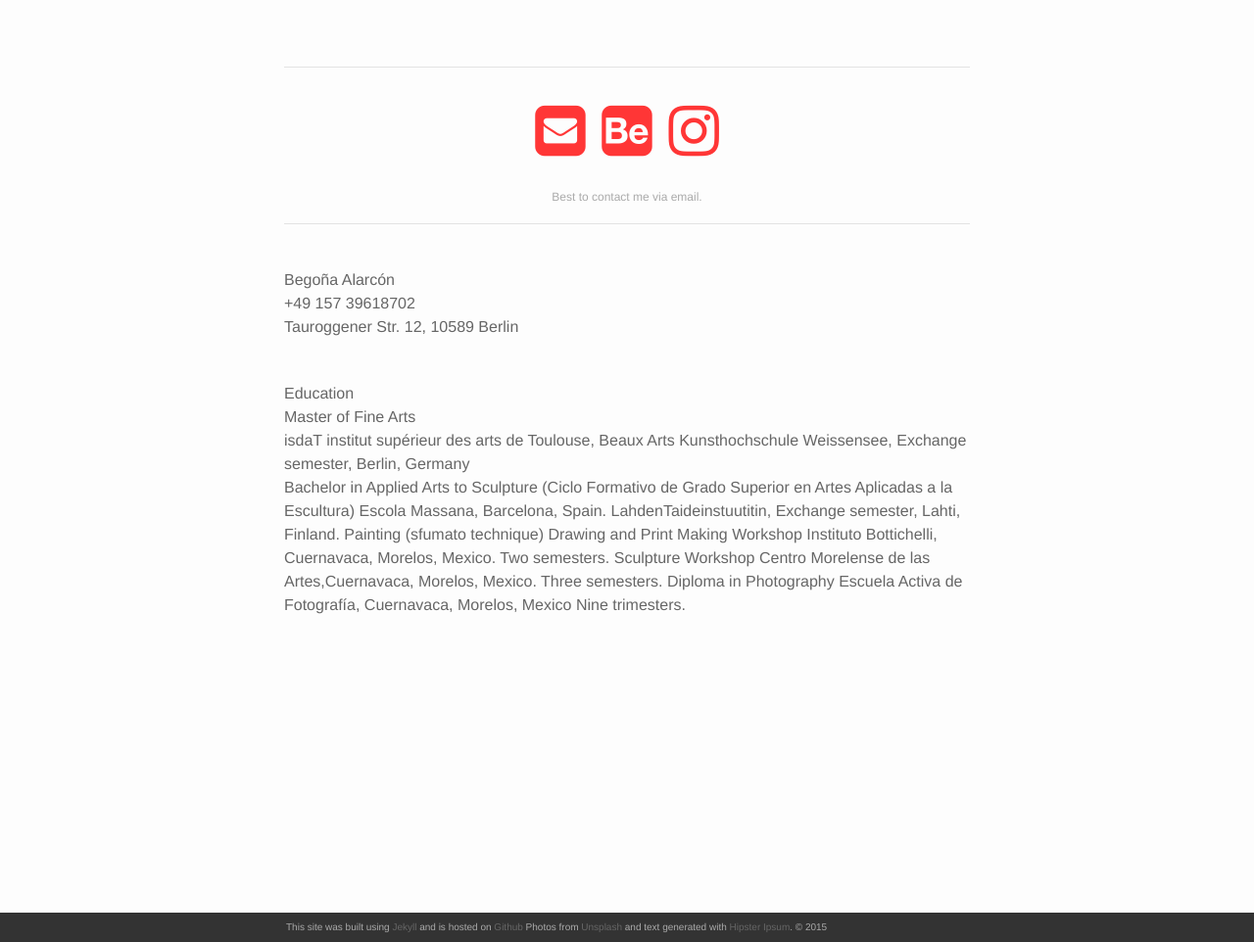
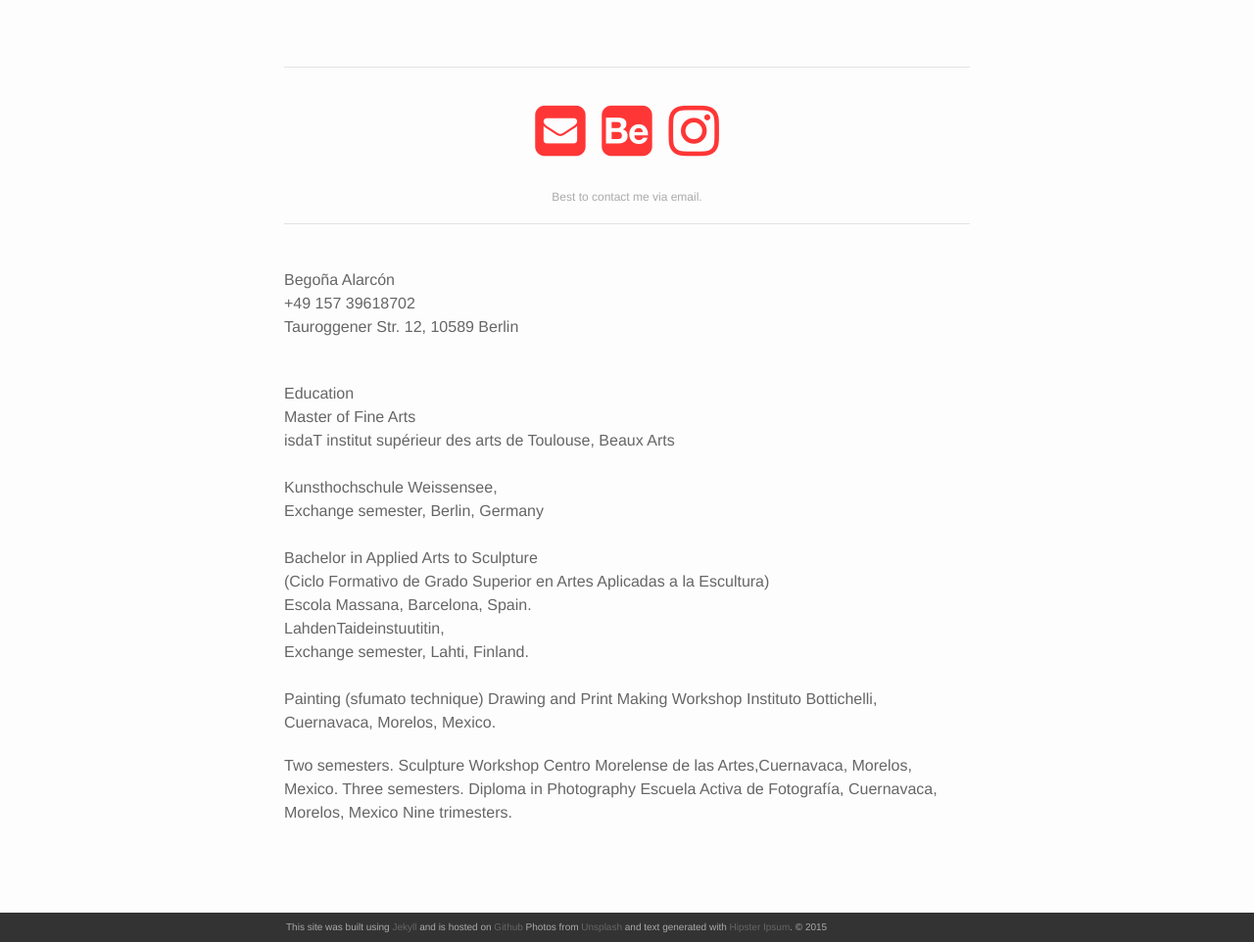
Before and after one commit to begoalarcon/begoalarcon.github.io, a Jekyll site: the page built from about.md, in a window 1280 px wide and 1348 px high, cut to the strip 386-1348 px from the top of the window. Shown: the whole strip at 98% size. Built offline with Jekyll 4.4.1, drawn with Linux system fonts in a browser that asks for light colours; nearby versions of some CDN libraries.

Commit message:
Update about.md

```diff
--- a/about.md
+++ b/about.md
@@ -40,11 +40,20 @@ Tauroggener Str. 12, 10589 Berlin <br/>
 <br/>
 Education <br/>
 Master of Fine Arts <br/>
-isdaT institut supérieur des arts de Toulouse, Beaux Arts Kunsthochschule Weissensee, Exchange semester, Berlin, Germany <br/>
-Bachelor in Applied Arts to Sculpture
-(Ciclo Formativo de Grado Superior en Artes Aplicadas a la Escultura)
-Escola Massana, Barcelona, Spain. LahdenTaideinstuutitin, Exchange semester, Lahti, Finland.
-Painting (sfumato technique) Drawing and Print Making Workshop Instituto Bottichelli, Cuernavaca, Morelos, Mexico.
+isdaT institut supérieur des arts de Toulouse, Beaux Arts<br/>
+<br/>
+Kunsthochschule Weissensee,<br/>
+Exchange semester, Berlin, Germany <br/>
+<br/>
+Bachelor in Applied Arts to Sculpture<br/>
+(Ciclo Formativo de Grado Superior en Artes Aplicadas a la Escultura)<br/>
+Escola Massana, Barcelona, Spain.<br/>
+LahdenTaideinstuutitin, <br/>
+Exchange semester, Lahti, Finland.<br/>
+<br/>
+Painting (sfumato technique) Drawing and Print Making Workshop Instituto Bottichelli,<br/>
+Cuernavaca, Morelos, Mexico.<br/>
+
 Two semesters.
 Sculpture Workshop
 Centro Morelense de las Artes,Cuernavaca, Morelos, Mexico. Three semesters.
```
